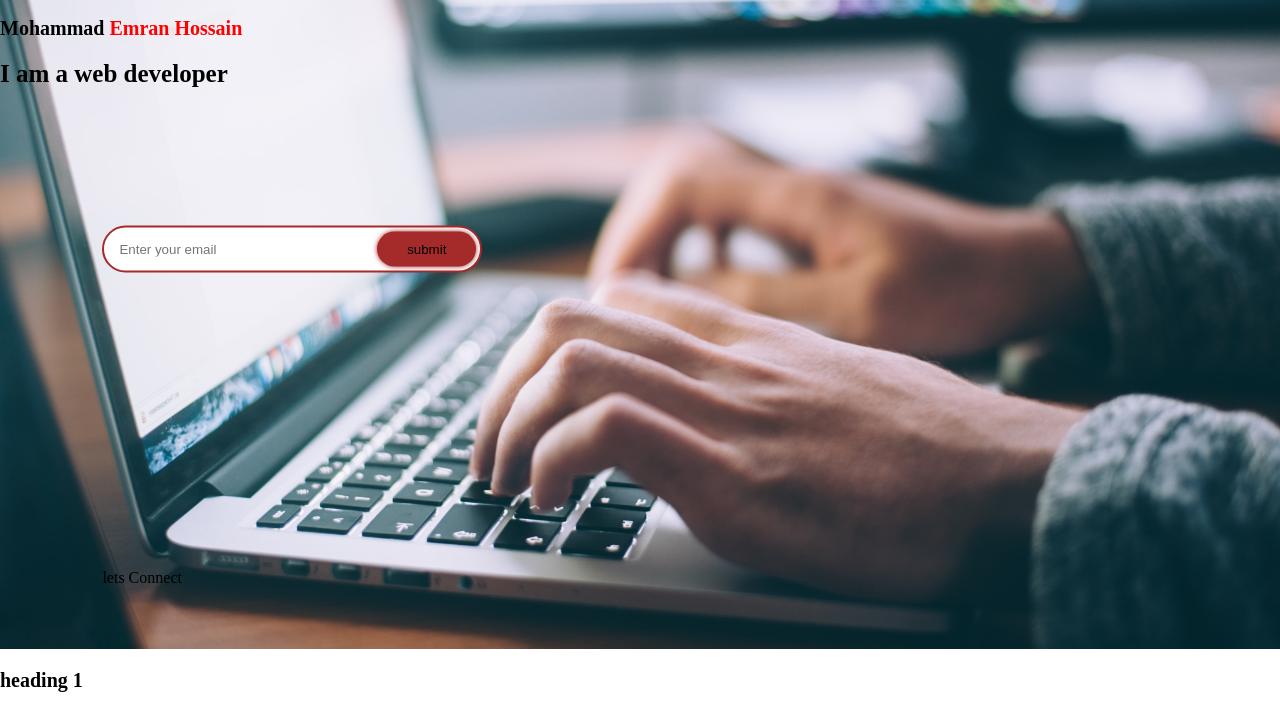
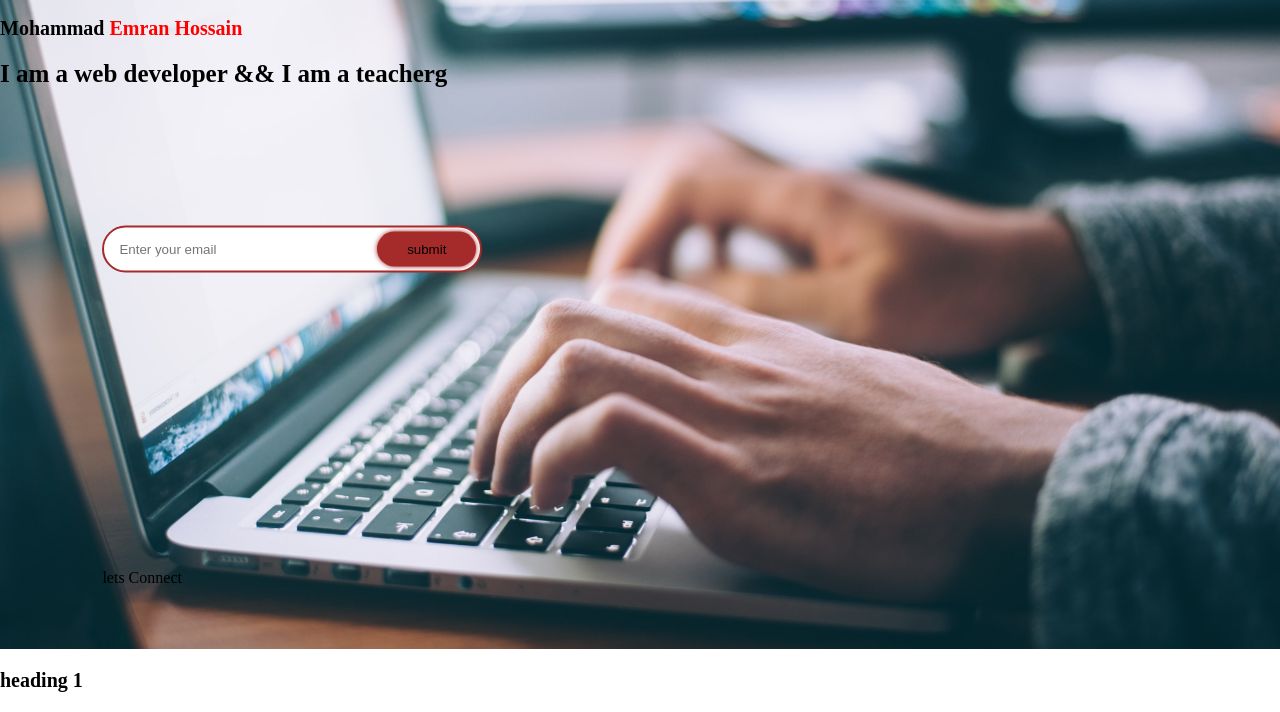
Before and after one commit to Emran12/practice_project, a plain HTML site: page index.html in a window 1280 px wide. Shown: the part 151-863 px from the top of the page. Drawn offline with Linux system fonts and the light colour scheme.

Commit message:
added another skill

```diff
--- a/index.html
+++ b/index.html
@@ -23,7 +23,7 @@
         <div class="content">
             <h4>Hello, my name is</h4>
             <h1>Mohammad <span>Emran Hossain</span></h1>
-            <h3>I am a web developer</h3>
+            <h3>I am a web developer && I am a teacherg</h3>
             <div class="newsletter">
                 <form action="">
                     <input type="email" name="email" id="mail" placeholder="Enter your email">
```
